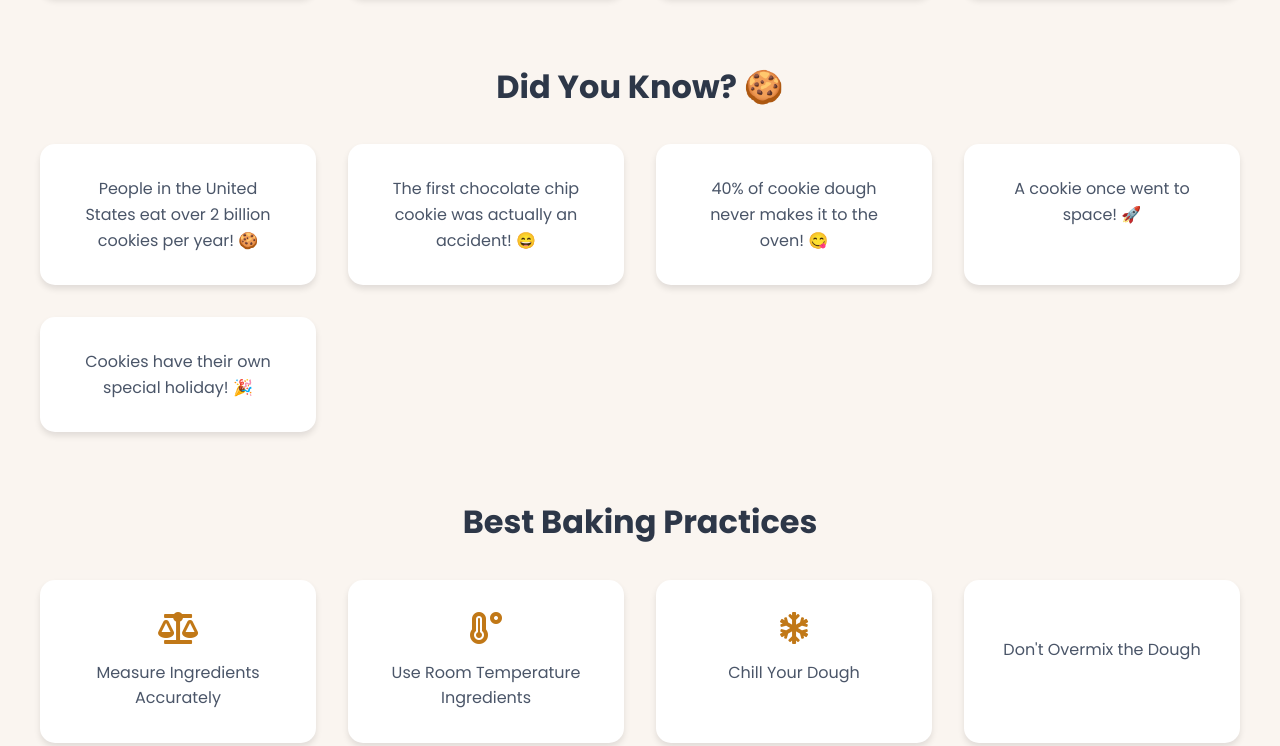
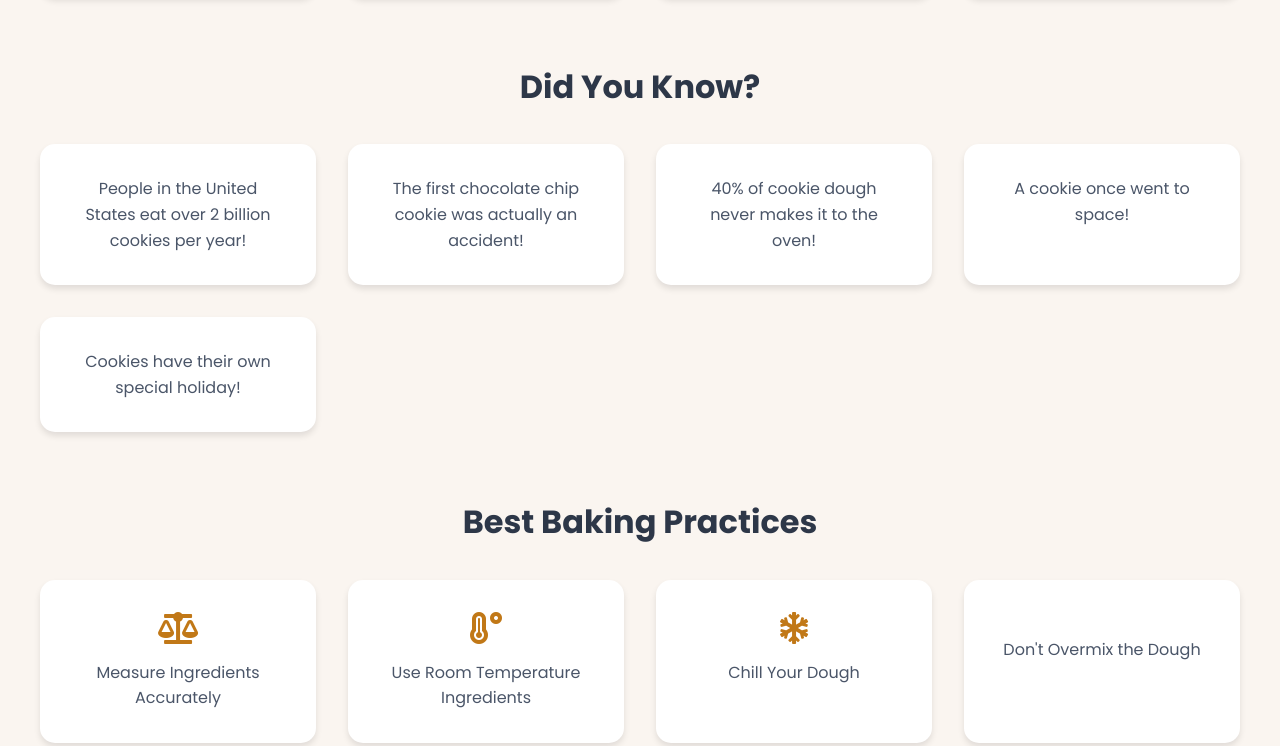
Before and after one commit to Ishoula/hack-slice, a plain HTML site: page index.html in a window 1280 px wide. Shown: the part 1740-2486 px from the top of the page. Drawn offline with Linux system fonts and the light colour scheme.

Commit message:
Update index.html

```diff
--- a/index.html
+++ b/index.html
@@ -1,4 +1,4 @@
-<!DOCTYPE html>
+ <!DOCTYPE html>
 <html lang="en">
 <head>
     <meta charset="UTF-8">
@@ -102,22 +102,22 @@
         </section>
 
         <section id="fun-facts" class="fun-facts">
-            <h2>Did You Know? 🍪</h2>
+            <h2>Did You Know? </h2>
             <div class="facts-grid">
                 <div class="fact-card">
-                    <p>People in the United States eat over 2 billion cookies per year! 🍪</p>
+                    <p>People in the United States eat over 2 billion cookies per year! </p>
                 </div>
                 <div class="fact-card">
-                    <p>The first chocolate chip cookie was actually an accident! 😄</p>
+                    <p>The first chocolate chip cookie was actually an accident! </p>
                 </div>
                 <div class="fact-card">
-                    <p>40% of cookie dough never makes it to the oven! 😋</p>
+                    <p>40% of cookie dough never makes it to the oven! </p>
                 </div>
                 <div class="fact-card">
-                    <p>A cookie once went to space! 🚀</p>
+                    <p>A cookie once went to space! </p>
                 </div>
                 <div class="fact-card">
-                    <p>Cookies have their own special holiday! 🎉</p>
+                    <p>Cookies have their own special holiday! </p>
                 </div>
             </div>
         </section>
@@ -159,7 +159,7 @@
                 </div>
                 <div class="info-item">
                     <i class="fas fa-envelope"></i>
-                    <span>hello@cookiemylove.com</span>
+                    <span>shoulamite2k@gmail.com</span>
                 </div>
                 <div class="social-links">
                     <a href="#"><i class="fab fa-facebook-f"></i></a>
```
